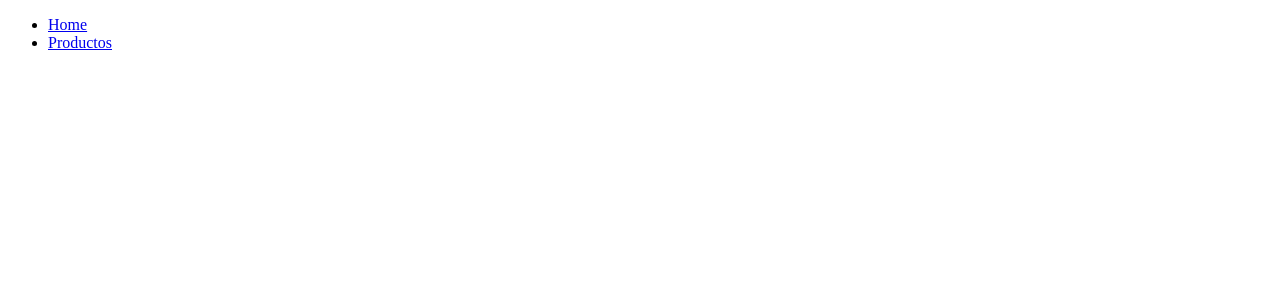
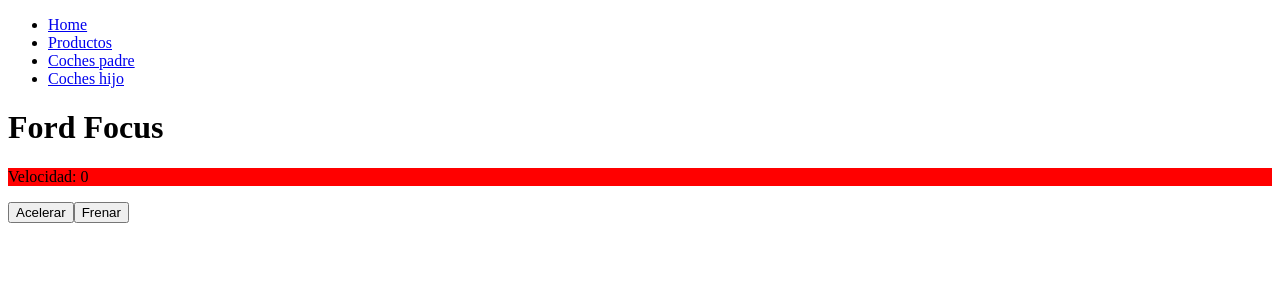
Before and after one commit to Peluas9000/aungularcomunicacionmodelos, an Angular app: page /coches in a window 1280 px wide. Before the commit this address led to /. Shown: the top 300 px of the page. Built offline with nearby package versions, Linux system fonts and the light colour scheme.

Commit message:
Esto es la parte de mostrar en hijos el coche para acelerar o frenar mediante el link

```diff
--- a/src/app/app-routing-module.ts
+++ b/src/app/app-routing-module.ts
@@ -2,11 +2,12 @@
 import { RouterModule, Routes } from '@angular/router';
 import { HomeComponent } from './components/home-component/home-component';
 import { ListaProductosComponent } from './components/lista-productos-component/lista-productos-component';
+import { HijoCochesComponent } from './components/hijo-coches-component/hijo-coches-component';
 
 const routes: Routes = [
   {path: '', component: HomeComponent},
-  {path:'productos',component:ListaProductosComponent}
-
+  {path:'productos',component:ListaProductosComponent} ,
+  {path:'coches',component:HijoCochesComponent}
 
 ];
 
--- /dev/null
+++ b/src/app/components/hijo-coches-component/hijo-coches-component.css
@@ -0,0 +1,7 @@
+.rojo{
+    background-color: red;
+}
+
+.verde{
+    background-color: green;
+}
--- /dev/null
+++ b/src/app/components/hijo-coches-component/hijo-coches-component.html
@@ -0,0 +1,6 @@
+<h1>{{car.marca}} {{car.modelo}}</h1>
+
+<p [ngClass]="{ 'verde': car.velocidad >0, 'rojo': car.velocidad == 0 }">Velocidad: {{car.velocidad}}</p>
+
+<button (click)="acelerar()">Acelerar</button>
+<button (click)="frenar()">Frenar</button>
--- /dev/null
+++ b/src/app/components/hijo-coches-component/hijo-coches-component.ts
@@ -0,0 +1,29 @@
+import { Component } from '@angular/core';
+import Coche from '../../models/coche';
+
+@Component({
+  selector: 'app-hijo-coches-component',
+  standalone: false,
+  styleUrl: './hijo-coches-component.css',
+  templateUrl: './hijo-coches-component.html',
+})
+export class HijoCochesComponent {
+  public car:Coche;
+  constructor(){
+    this.car=new Coche("Ford","Focus",0,25);
+  }
+
+  acelerar(){
+    console.log('Acelerando...');
+    this.car.velocidad+=this.car.aceleracion;
+  }
+
+  frenar(){
+    console.log('Frenando...');
+    this.car.velocidad-=this.car.aceleracion;
+    if(this.car.velocidad<0){
+      this.car.velocidad=0;
+    }
+  }
+
+}
--- a/src/app/components/menu-component/menu-component.html
+++ b/src/app/components/menu-component/menu-component.html
@@ -7,4 +7,14 @@
     <li>
         <a [routerLink]="['/productos']">Productos</a>
     </li>
+
+    <li>
+        <a  [routerLink]="['/padrecoches']">Coches padre</a>
+
+    </li>
+        <li>
+        <a  [routerLink]="['/coches']">Coches hijo</a>
+
+    </li>
+
 </ul>
--- /dev/null
+++ b/src/app/components/padre-coches-component/padre-coches-component.html
@@ -0,0 +1 @@
+<p>padre-coches-component works!</p>
--- /dev/null
+++ b/src/app/models/coche.ts
@@ -0,0 +1,13 @@
+export default class Coche {
+    public marca:string;
+    public modelo:string;
+    public velocidad:number;
+    public aceleracion:number;
+
+    constructor(marca:string,modelo:string,velocidad:number,aceleracion:number){
+        this.marca=marca;
+        this.modelo=modelo;
+        this.velocidad=velocidad;
+        this.aceleracion=aceleracion;
+    }
+}
```
Also changed, not shown: src/app/app-module.ts (+10 -1 lines), src/app/components/padre-coches-component/padre-coches-component.ts (added, +9 -0 lines), src/app/components/padre-coches-component/padre-coches-component.css (added), 2 other files (tests, documents, lock files or other folders).
